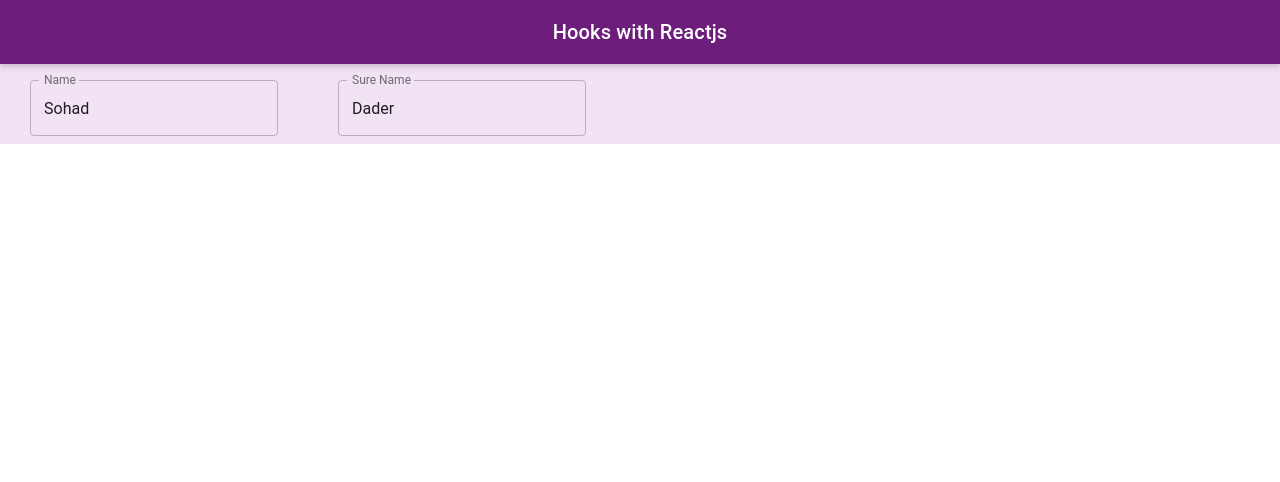
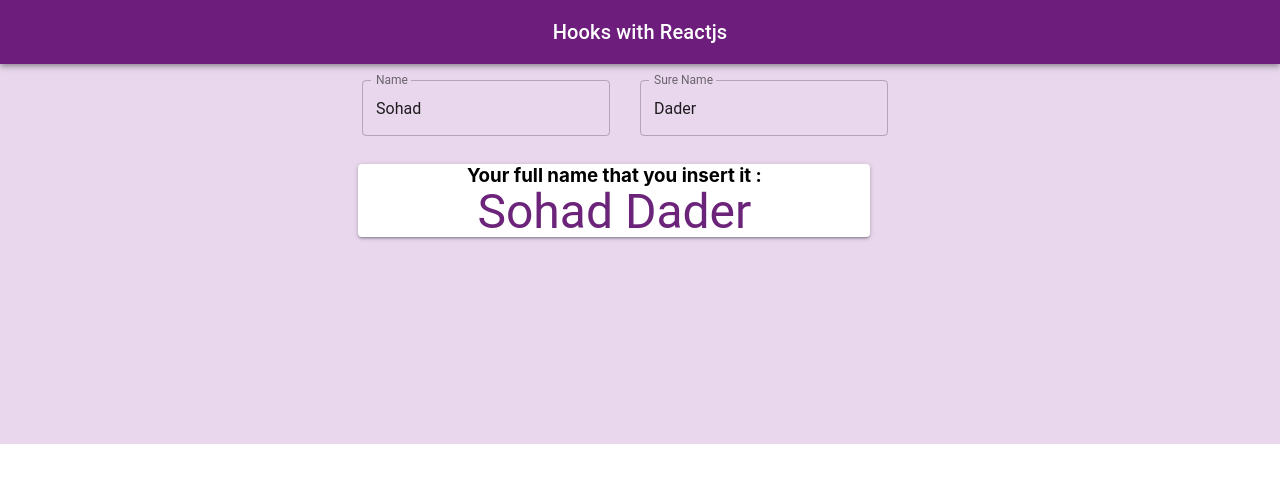
Before and after one commit to Sohadwd/React_Hooks, a React (Create React App) app: page / in a window 1280 px wide. Shown: the top 482 px of the page. Built offline with nearby package versions, Linux system fonts and the light colour scheme.

Commit message:
add useEffects

```diff
--- a/src/App.js
+++ b/src/App.js
@@ -1,9 +1,10 @@
-import React, { useState } from 'react';
+import React, { useState, useEffect } from 'react';
 import './App.css';
 import AppBar from '@material-ui/core/AppBar';
 import Toolbar from '@material-ui/core/Toolbar';
 import Typography from '@material-ui/core/Typography';
 import TextField from '@material-ui/core/TextField';
+import Paper from '@material-ui/core/Paper';
 
 export default function App(props) {
   const [name, setName] = useState('Sohad');
@@ -17,10 +18,18 @@ export default function App(props) {
     setSurename(e.target.value);
   }
 
+  useEffect(() => {
+    document.title = name + ' ' + surname;
+  });
+
   return (
-    <div className="App">
+    <div className="App" style={{ backgroundColor: '#E9D7EE' }}>
       <AppBar
-        style={{ backgroundColor: 'rgb(109, 30, 124)', color: 'white' }}
+        style={{
+          flex: 1,
+          backgroundColor: 'rgb(109, 30, 124)',
+          color: 'white'
+        }}
         position="static"
         color="default"
       >
@@ -28,27 +37,19 @@ export default function App(props) {
           <Typography
             variant="h6"
             color="inherit"
-            style={{ flex: 1, justifyContent: 'center' }}
+            style={{
+              flex: 1,
+              justifyContent: 'center',
+              height: '100%'
+            }}
           >
             Hooks with Reactjs
           </Typography>
         </Toolbar>
       </AppBar>
-      <form
-        style={{
-          display: 'flex',
-          flexWrap: 'wrap',
-          backgroundColor: 'rgba(230, 205, 235, 0.56)'
-        }}
-        noValidate
-        autoComplete="off"
-      >
+      <form noValidate autoComplete="off">
         <TextField
           label="Name"
-          style={{
-            marginLeft: 30,
-            marginRight: 30
-          }}
           value={name}
           onChange={handleNameChange}
           margin="normal"
@@ -67,6 +68,24 @@ export default function App(props) {
           variant="outlined"
         />
       </form>
+      <div
+        style={{
+          flex: 1,
+          width: '40%',
+          marginLeft: '28%',
+          height: 300
+        }}
+      >
+        <br />
+        <Paper>
+          <Typography variant="h7" component="h3">
+            Your full name that you insert it :
+          </Typography>
+          <Typography variant="h3" style={{ color: '#6C237A' }}>
+            {name} {surname}
+          </Typography>
+        </Paper>
+      </div>
     </div>
   );
 }
```
